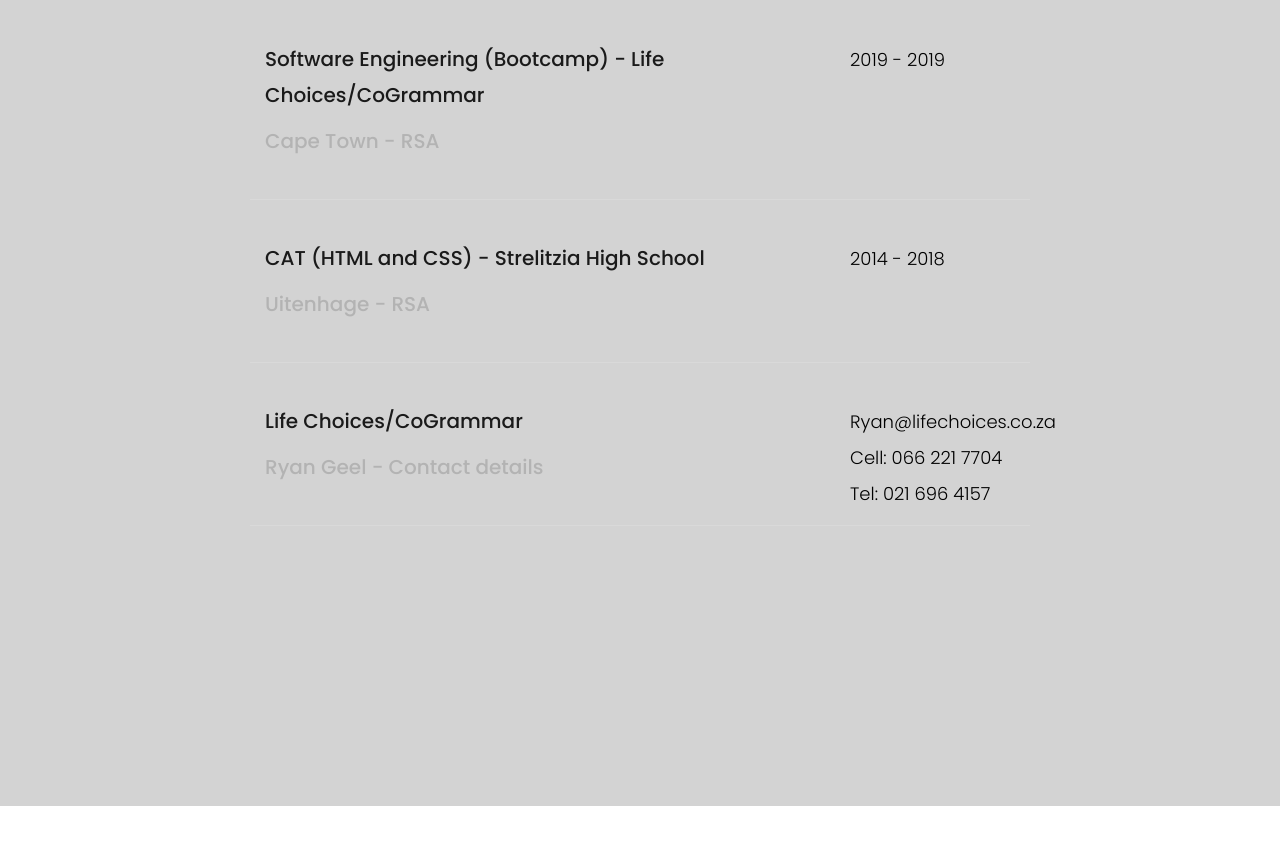
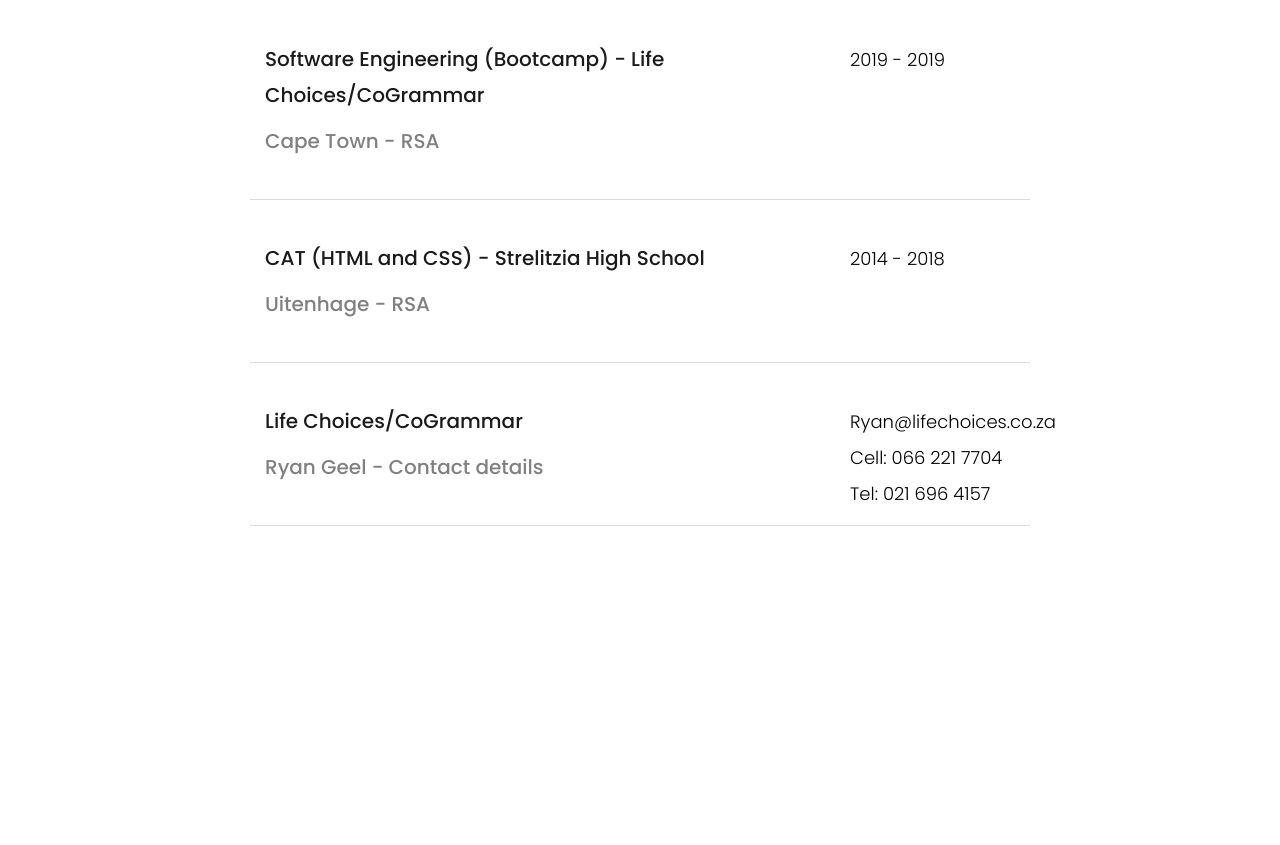
Before and after one commit to devondevos/devondevos.github.io, a plain HTML site: page about.html in a window 1280 px wide. Shown: the part 1280-2125 px from the top of the page. Drawn offline with Linux system fonts and the light colour scheme.

Commit message:
Initial commit

```diff
--- a/css/style.css
+++ b/css/style.css
@@ -305,6 +305,10 @@ header {
     #colorlib-contact,
     .colorlib-footer {
       padding: 5em 0; } }
+
+.colorlib-about {
+  background-color: white;
+}
 
 #colorlib-hero {
   width: 100%;
@@ -623,7 +627,7 @@ header {
       font-weight: 500; }
     .about-info .wrap .loc {
       font-weight: 500;
-      color: #b3b3b3; }
+      color: grey; }
     .about-info .wrap .year {
       color: #000; }
 
```
